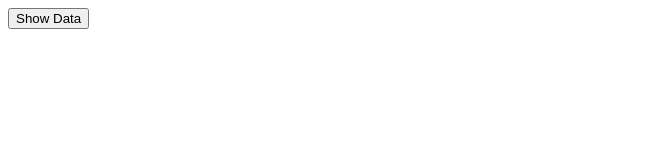
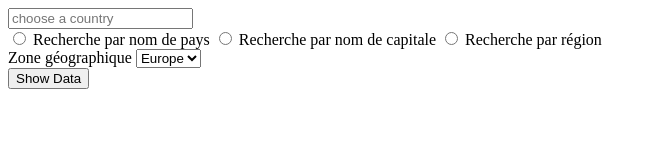
Before and after one commit to anitamayousse/konexio-projet-fullstack, a plain HTML site: page front/index.html in a window 1280 px wide. Shown: the whole page, without its empty margins (0-656 px from the left). Drawn offline with Linux system fonts and the light colour scheme.

Commit message:
Added inputs

```diff
--- a/front/index.html
+++ b/front/index.html
@@ -7,7 +7,26 @@
     <title>Countries API</title>
 </head>
 <body>
-    <button id="btnShowData">Show Data</button>
+    <div>
+    <input placeholder="choose a country"/>
+    <div>
+    <input type="radio" id="huey" name="drone" value="huey"> Recherche par nom de pays
+    <input type="radio" id="huey" name="drone" value="huey"> Recherche par nom de capitale
+    <input type="radio" id="huey" name="drone" value="huey"> Recherche par région
+    </div>
+    <div>
+        <label for="cars">Zone géographique</label>
+        <select name="cars" id="cars">
+          <option value="volvo">Europe</option>
+          <option value="saab">Asia</option>
+          <option value="opel">Africa</option>
+        </select>
+    </div>
+    </div>
+    <div>
+        <button id="btnShowData">Show Data</button>
+    </div>
+
     <ul>
         <i></i>
     </ul>
```
